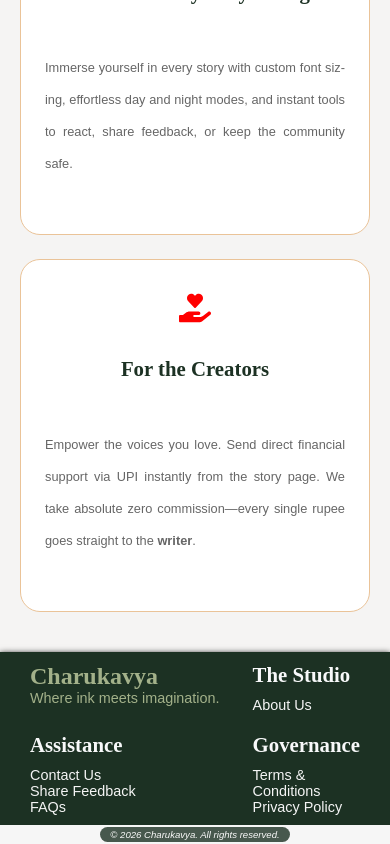
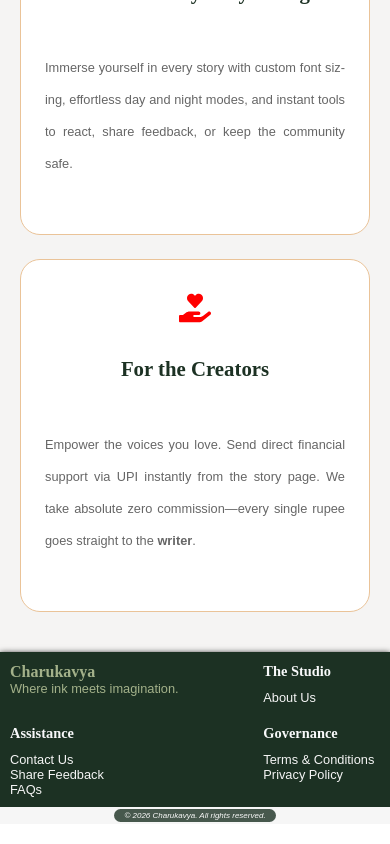
Before and after one commit to Ri1999/projectBlog, a React (Vite) app: page / in a window 390 px wide. Shown: the part 1274-2118 px from the top of the page. Built offline with nearby package versions, Linux system fonts and the light colour scheme; no server answers; a web font is replaced by a local one.

Commit message:
fix: test3 make footer better css

```diff
--- a/src/components/Footer/footer.css
+++ b/src/components/Footer/footer.css
@@ -84,18 +84,24 @@ a:hover {
 }
 @media Screen and (max-width: 480px){
     .brand-logo h2{
-        font-size: 1.5rem;
+        font-size: 1rem;
     }
     .brand-logo p{
+        font-size: 0.8rem;
+    }
+    .company h3, .support h3, .legals h3{
         font-size: 0.9rem;
     }
-    .company h3, .support h3, .legals h3{
-        font-size: 1.3rem;
-    }
     .company-links, .support-links, .legal-links {
-        font-size: 0.9rem;
+        font-size: 0.8rem;
     }
     .footer-bottom p {
-        font-size: 0.6rem;
+        font-size: 0.5rem;
+    }
+    .footer-container{
+        margin: 0;
+    }
+    .footer-container{
+        grid-template-columns: 2fr 1fr;
     }
 }
```
